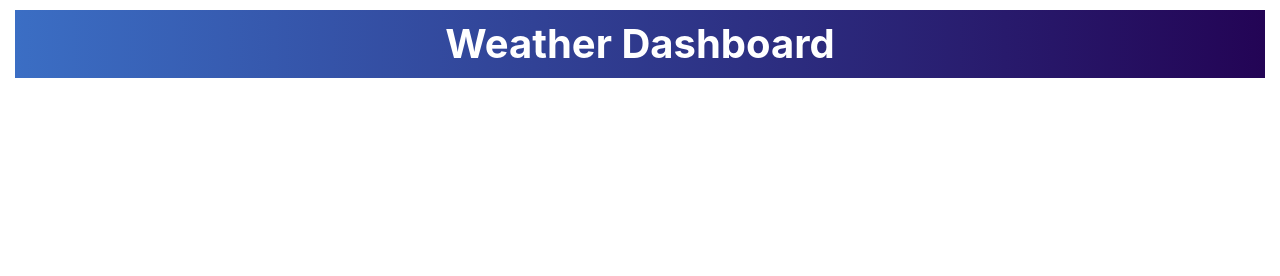
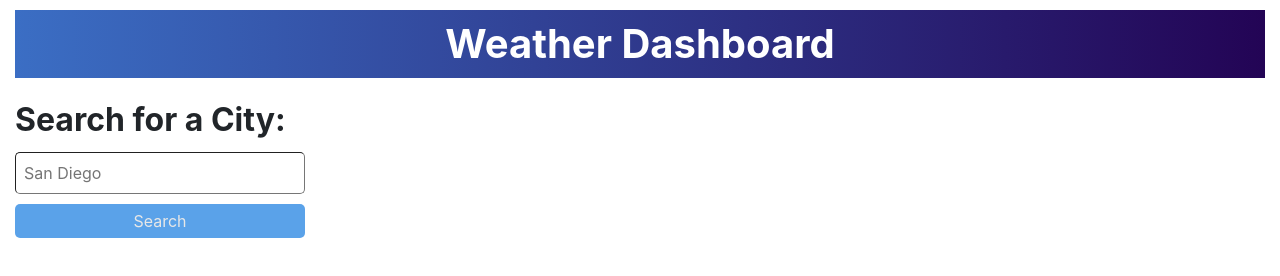
Before and after one commit to JessGallo/weather-dashboard, a plain HTML site: page index.html in a window 1280 px wide. Drawn offline with nearby package versions, Linux system fonts and the light colour scheme.

Commit message:
html/css for search section

```diff
--- a/assets/css/style.css
+++ b/assets/css/style.css
@@ -7,3 +7,29 @@ header h1 {
     background-image: linear-gradient(to right, rgba(59, 110, 196), rgba(35, 4, 85));
     padding: 10px;
 }
+
+.card {
+    border: none;
+}
+
+label {
+    font-size: 2.5vw;
+}
+
+input {
+    width: 100%;
+    border-radius: 5px;
+    border-width: 1px;
+    padding: 8px;
+}
+
+button {
+    margin: 10px 0 10px 0;
+    border-radius: 5px;
+    background-color: rgba(90, 162, 233);
+    color: rgb(231, 231, 231);
+    border: none;
+    text-align: center;
+    text-decoration: none;
+    padding: 5px 0 5px 0;
+}
--- a/index.html
+++ b/index.html
@@ -14,6 +14,18 @@
             Weather Dashboard
         </h1>
     </header>
+    <main class="flex-row justify-space-between">
+        <div class="col-12 col-md-3">
+            <div class="card">
+                <form>
+                    <label for="search" class="font-weight-bold">Search for a City:</label>
+                    <input type="text" placeholder="San Diego" name="city" id="city" class="form-input" />
+                    <button type="submit" class="btn-block">Search</button>
+                </form>
+            </div>
+            <div class="card" id="search-history"></div>
+        </div>
+    </main>
     <script src="./assets/js/script.js"></script>
 </body>
 </html>
```
